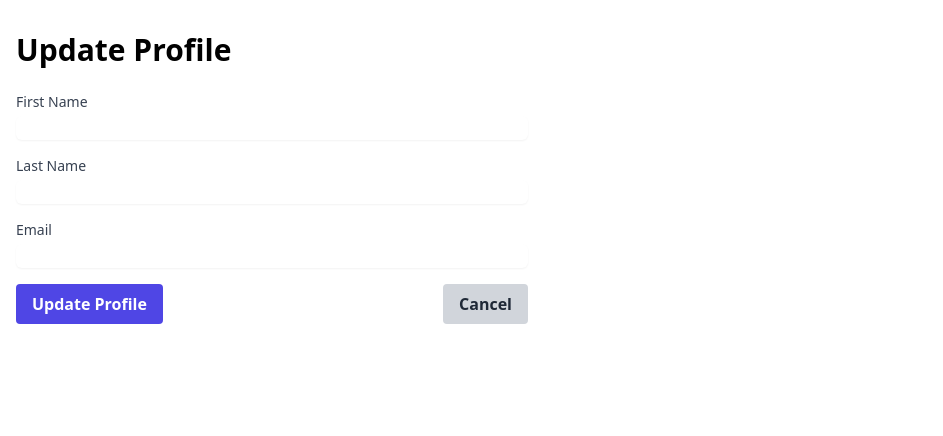
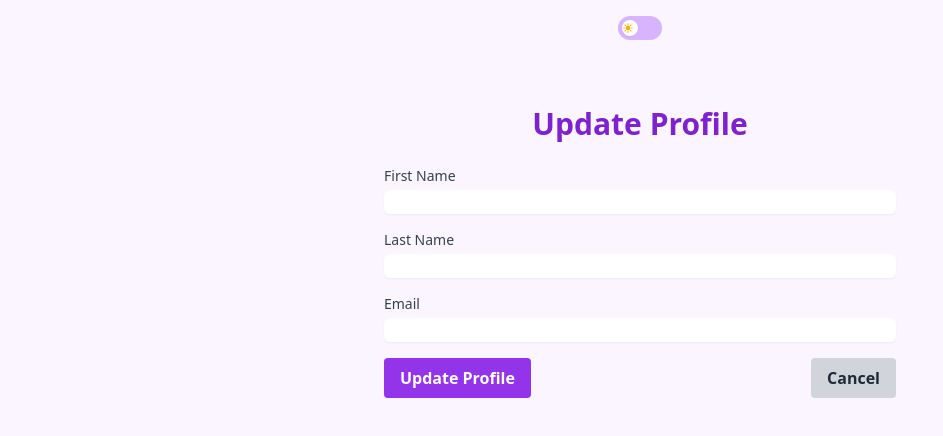
Before and after one commit to Soso-Mabulu/Share2teach-Frontend, a Vue app: page /update-profile in a window 1280 px wide. Shown: the top 436 px of the page, without its empty margins (0-943 px from the left). Built offline with nearby package versions, Linux system fonts and the light colour scheme; what vue3-google-oauth2 would draw is missing.

Commit message:
Refactor UpdateProfilePage component to use dark mode toggle and update styling

```diff
--- a/src/components/UpdateProfilePage.vue
+++ b/src/components/UpdateProfilePage.vue
@@ -1,55 +1,71 @@
 <template>
-  <div class="container mx-auto px-4 py-8">
-    <h1 class="text-3xl font-bold mb-6">Update Profile</h1>
-    <form @submit.prevent="updateProfile" class="max-w-lg">
+  <div class="min-h-screen flex flex-col items-center bg-purple-50 dark:bg-gray-900 transition-colors duration-200">
+    <!-- Dark mode toggle -->
+    <div class="mt-4 mb-8">
+      <button @click="toggleDarkMode" class="relative inline-flex items-center h-6 rounded-full w-11 transition-colors duration-200 focus:outline-none bg-purple-300 dark:bg-purple-700" :class="{ 'bg-purple-600': isDarkMode }">
+        <span class="sr-only">Toggle dark mode</span>
+        <span class="inline-block w-4 h-4 transform transition duration-200 ease-in-out bg-white rounded-full shadow-sm" :class="[isDarkMode ? 'translate-x-6' : 'translate-x-1']"></span>
+        <svg xmlns="http://www.w3.org/2000/svg" class="absolute left-1 w-3 h-3 text-yellow-500" viewBox="0 0 20 20" fill="currentColor" :class="{ 'opacity-100': !isDarkMode, 'opacity-0': isDarkMode }">
+          <path fill-rule="evenodd" d="M10 2a1 1 0 011 1v1a1 1 0 11-2 0V3a1 1 0 011-1zm4 8a4 4 0 11-8 0 4 4 0 018 0zm-.464 4.95l.707.707a1 1 0 001.414-1.414l-.707-.707a1 1 0 00-1.414 1.414zm2.12-10.607a1 1 0 010 1.414l-.706.707a1 1 0 11-1.414-1.414l.707-.707a1 1 0 011.414 0zM17 11a1 1 0 100-2h-1a1 1 0 100 2h1zm-7 4a1 1 0 011 1v1a1 1 0 11-2 0v-1a1 1 0 011-1zM5.05 6.464A1 1 0 106.465 5.05l-.708-.707a1 1 0 00-1.414 1.414l.707.707zm1.414 8.486l-.707.707a1 1 0 01-1.414-1.414l.707-.707a1 1 0 011.414 1.414zM4 11a1 1 0 100-2H3a1 1 0 000 2h1z" clip-rule="evenodd" />
+        </svg>
+        <svg xmlns="http://www.w3.org/2000/svg" class="absolute right-1 w-3 h-3 text-purple-200" viewBox="0 0 20 20" fill="currentColor" :class="{ 'opacity-0': !isDarkMode, 'opacity-100': isDarkMode }">
+          <path d="M17.293 13.293A8 8 0 016.707 2.707a8.001 8.001 0 1010.586 10.586z" />
+        </svg>
+      </button>
+    </div>
+
+    <div class="container mx-auto px-4 py-8 flex flex-col items-center">
+      <h1 class="text-3xl font-bold mb-6 text-purple-700 dark:text-purple-300">Update Profile</h1>
+      <form @submit.prevent="updateProfile" class="w-full max-w-lg">
         <div class="mb-4">
-        <label for="userName" class="block text-sm font-medium text-gray-700">First Name</label>
+          <label for="userName" class="block text-sm font-medium text-gray-700 dark:text-gray-300">First Name</label>
           <input
             type="text"
             id="userName"
             v-model="form.userName"
-          class="mt-1 block w-full rounded-md border-gray-300 shadow-sm focus:border-indigo-300 focus:ring focus:ring-indigo-200 focus:ring-opacity-50"
+            class="mt-1 block w-full rounded-md border-purple-300 shadow-sm focus:border-purple-500 focus:ring focus:ring-purple-200 focus:ring-opacity-50 dark:bg-gray-700 dark:border-purple-600 dark:text-white"
           />
         </div>
         <div class="mb-4">
-        <label for="userLName" class="block text-sm font-medium text-gray-700">Last Name</label>
+          <label for="userLName" class="block text-sm font-medium text-gray-700 dark:text-gray-300">Last Name</label>
           <input
             type="text"
             id="userLName"
             v-model="form.userLName"
-          class="mt-1 block w-full rounded-md border-gray-300 shadow-sm focus:border-indigo-300 focus:ring focus:ring-indigo-200 focus:ring-opacity-50"
+            class="mt-1 block w-full rounded-md border-purple-300 shadow-sm focus:border-purple-500 focus:ring focus:ring-purple-200 focus:ring-opacity-50 dark:bg-gray-700 dark:border-purple-600 dark:text-white"
           />
         </div>
         <div class="mb-4">
-        <label for="email" class="block text-sm font-medium text-gray-700">Email</label>
+          <label for="email" class="block text-sm font-medium text-gray-700 dark:text-gray-300">Email</label>
           <input
             type="email"
             id="email"
             v-model="form.email"
-          class="mt-1 block w-full rounded-md border-gray-300 shadow-sm focus:border-indigo-300 focus:ring focus:ring-indigo-200 focus:ring-opacity-50"
+            class="mt-1 block w-full rounded-md border-purple-300 shadow-sm focus:border-purple-500 focus:ring focus:ring-purple-200 focus:ring-opacity-50 dark:bg-gray-700 dark:border-purple-600 dark:text-white"
           />
         </div>
         <div class="flex items-center justify-between">
           <button
             type="submit"
-          class="bg-indigo-600 hover:bg-indigo-700 text-white font-bold py-2 px-4 rounded focus:outline-none focus:shadow-outline"
+            class="bg-purple-600 hover:bg-purple-700 text-white font-bold py-2 px-4 rounded focus:outline-none focus:shadow-outline dark:bg-purple-700 dark:hover:bg-purple-800"
           >
             Update Profile
           </button>
           <button
             type="button"
             @click="$router.push('/user-dashboard')"
-          class="bg-gray-300 hover:bg-gray-400 text-gray-800 font-bold py-2 px-4 rounded focus:outline-none focus:shadow-outline"
+            class="bg-gray-300 hover:bg-gray-400 text-gray-800 font-bold py-2 px-4 rounded focus:outline-none focus:shadow-outline dark:bg-gray-600 dark:hover:bg-gray-700 dark:text-white"
           >
             Cancel
           </button>
         </div>
       </form>
     </div>
+  </div>
 </template>
 
 <script setup>
-import { ref, onMounted } from 'vue';
+import { ref, onMounted, watchEffect } from 'vue';
 import axios from 'axios';
 import { useRouter } from 'vue-router';
 
@@ -60,32 +76,25 @@ const form = ref({
   email: '',
 });
 
+const isDarkMode = ref(false);
+
 const updateProfile = async () => {
   try {
-    // Retrieve the token from local storage
     const token = localStorage.getItem('token');
-
-    // Parse the token to get user ID and role
     const { userId } = parseToken(token);
 
-    // Log user details
-    console.log('User ID:', userId);
-
-    // Check if userId is available
     if (!userId) {
       console.error('User ID not found in token');
       alert('User ID not found. Please log in again.');
       return;
     }
 
-    // Prepare the request body
     const requestData = {
       userName: form.value.userName,
       userLName: form.value.userLName,
       email: form.value.email,
     };
 
-    // Sending the request to the update endpoint
     const response = await axios.put(`${import.meta.env.VITE_API_URL}/api/v1/users/update`, requestData, {
       headers: {
         'Authorization': `Bearer ${token}`,
@@ -93,14 +102,12 @@ const updateProfile = async () => {
       }
     });
 
-    // Handle successful response
     if (response.data) {
       alert('Profile updated successfully!');
-      localStorage.setItem('user', JSON.stringify(response.data)); // Save updated user data
-      router.push('/user-dashboard'); // Redirect to dashboard
+      localStorage.setItem('user', JSON.stringify(response.data));
+      router.push('/user-dashboard');
     }
   } catch (error) {
-    // Enhanced error handling
     if (error.response) {
       console.error('Error updating profile:', error.response.data);
       alert(`Failed to update profile: ${error.response.data.message || 'Please try again.'}`);
@@ -111,7 +118,6 @@ const updateProfile = async () => {
   }
 };
 
-// Update parseToken function to retrieve userId from the token
 const parseToken = (token) => {
   if (!token) {
     return { userId: null };
@@ -128,6 +134,11 @@ const parseToken = (token) => {
   }
 };
 
+const toggleDarkMode = () => {
+  isDarkMode.value = !isDarkMode.value;
+  localStorage.setItem('darkMode', isDarkMode.value);
+};
+
 onMounted(() => {
   const userData = JSON.parse(localStorage.getItem('user'));
   if (userData) {
@@ -135,5 +146,26 @@ onMounted(() => {
     form.value.userLName = userData.userLName;
     form.value.email = userData.email;
   }
+
+  isDarkMode.value = localStorage.getItem('darkMode') === 'true';
+});
+
+watchEffect(() => {
+  if (isDarkMode.value) {
+    document.documentElement.classList.add('dark');
+  } else {
+    document.documentElement.classList.remove('dark');
+  }
 });
 </script>
+
+<style>
+@import 'tailwindcss/base';
+@import 'tailwindcss/components';
+@import 'tailwindcss/utilities';
+
+/* Add any additional global styles here */
+body {
+  @apply bg-purple-50 text-gray-900 dark:bg-gray-900 dark:text-white transition-colors duration-200;
+}
+</style>
```
Lines whose indentation alone changed are shown as unchanged.
